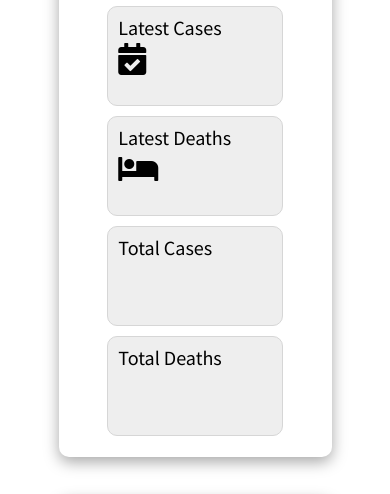
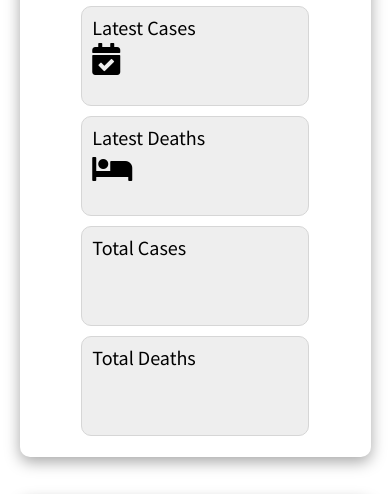
Before and after one commit to Colin-Masterson/CovidDash, a plain HTML site: page index.html in a window 390 px wide. Shown: the part 174-668 px from the top of the page. Drawn offline with Linux system fonts and the light colour scheme; no server answers.

Commit message:
changed width of content on small devices

```diff
--- a/style.css
+++ b/style.css
@@ -247,4 +247,8 @@ footer p{
             margin: 5px 0 5px 0
         }
 
+        main{
+            width: 90%;
+        }
+
 }
```
